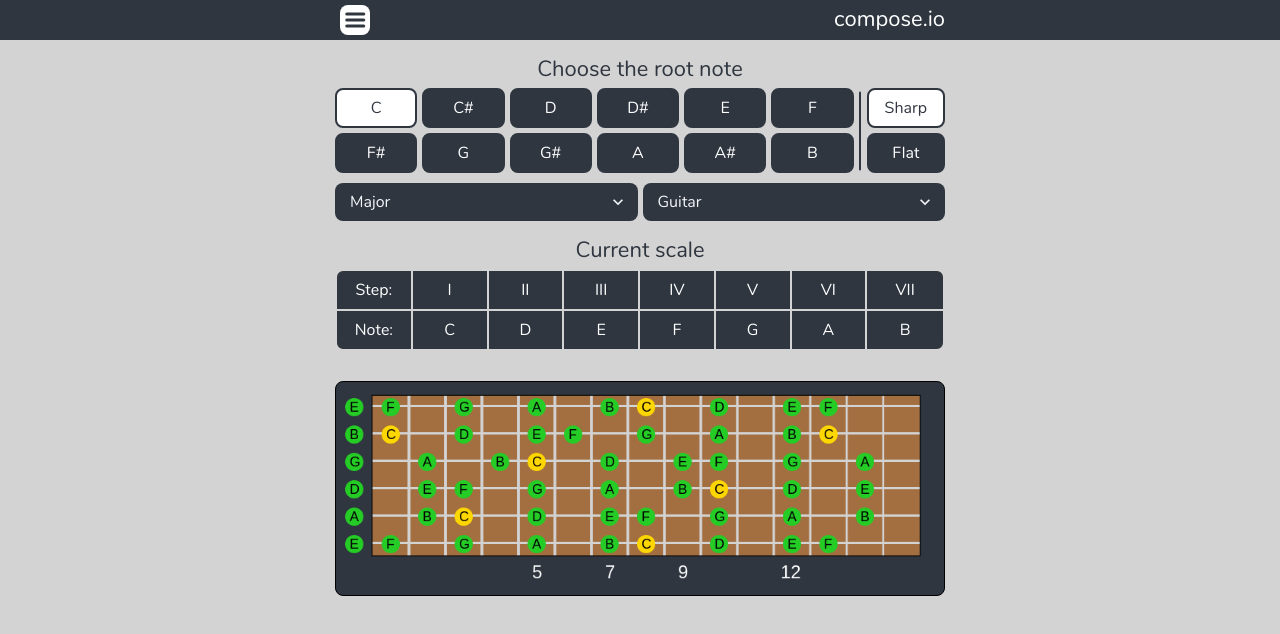
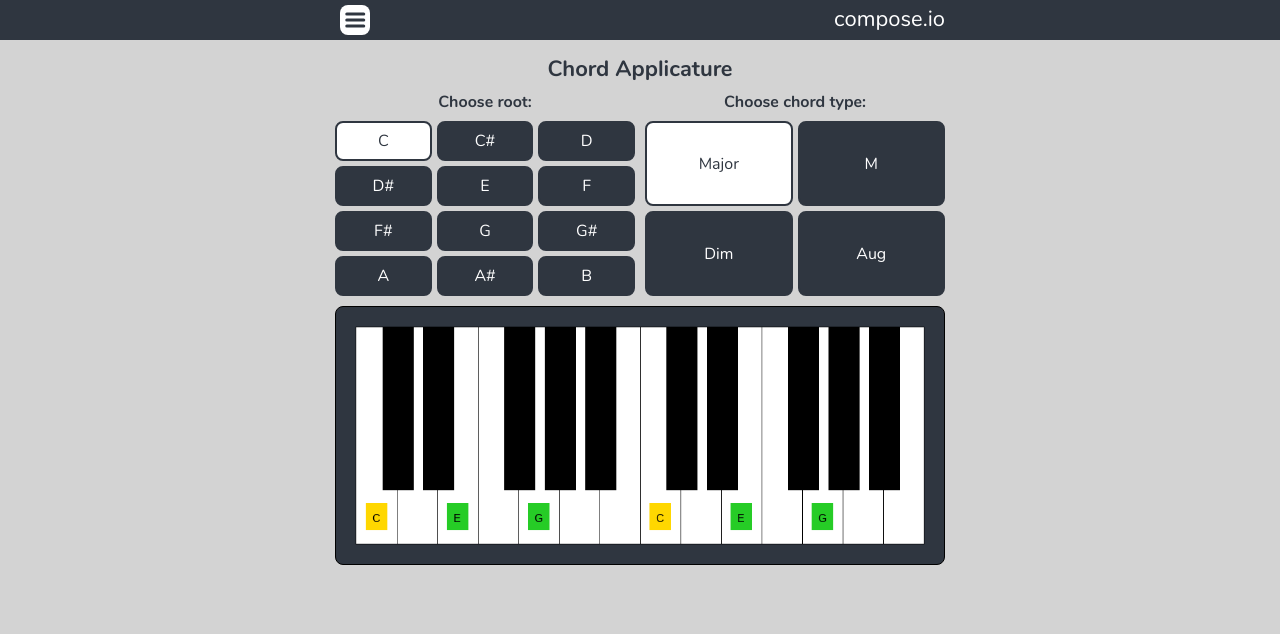
Before and after one commit to Onsh-a/compose, a Vue app: page /#/chord-applicatures in a window 1280 px wide. Shown: the top 634 px of the page. Built offline with nearby package versions, Linux system fonts and the light colour scheme.

Commit message:
Refactored: vue3

```diff
--- a/package.json
+++ b/package.json
@@ -6,11 +6,12 @@
   "targets": {
     "web": {
       "context": "browser",
-      "publicUrl": "./"
+      "publicUrl": "/"
     }
   },
   "scripts": {
-    "watch": "parcel serve index.html --open --port 3000",
+    "watch": "parcel serve index.html --port 3000",
+    "watch_open": "parcel serve index.html --open --port 3000",
     "build": "parcel build index.html",
     "test": "node --experimental-vm-modules ./node_modules/.bin/jest",
     "prepare_deploy": "rm -rf dist/ && rm -rf node_modules/.cache/gh-pages && npm run build",
--- a/src/App.vue
+++ b/src/App.vue
@@ -1,52 +1,7 @@
 <template>
   <Header />
-  <section class="container">
-    <ScaleSetting
-      :scale="scale"
-      @rootnote-update="setRoot"
-      @is-sharp-update="setIsSharp"
-      @scale-type-update="setScaleType"
-      @instrument-update="setInstrument"
-    />
-  </section>
-  <section class="container">
-    <ScaleTable :scale="scale.getScale()"/>
-  </section>
-  <section class="container">
-    <ui-canvas
-      :scale="scale.getScale()"
-      :instrument="instrument"
-    />
-  </section>
+  <router-view />
 </template>
-
 <script setup>
-import { ref } from 'vue';
-import Header from './components/Header';
-import ScaleTable from './components/ScaleTable.vue'
-import ScaleSetting from './components/ScaleSetting';
-import Scale from './js/helpers/Scale';
-import UiCanvas from './components/ui/UiCanvas.vue';
-
-const DEFAULT_ROOT = 'C';
-const DEFAULT_SCALE = 'major';
-const DEFAULT_INSTRUMENT = 'guitar';
-
-const scale = ref(new Scale(DEFAULT_ROOT, DEFAULT_SCALE));
-const instrument = ref(DEFAULT_INSTRUMENT);
-const setRoot = (root) => {
-  scale.value.setRoot(root);
-}
-const setIsSharp = (isSharp) => {
-  scale.value.setIsSharp(isSharp);
-}
-const setScaleType = (scaleType) => {
-  scale.value.setScaleType(scaleType);
-}
-
-const setInstrument = (updatedInstrument) => {
-  console.log(updatedInstrument.value);
-  instrument.value = updatedInstrument.value;
-}
-
+import Header from './components/Header.vue';
 </script>
--- a/src/components/Navigation.vue
+++ b/src/components/Navigation.vue
@@ -1,5 +1,5 @@
 <template>
-  <div :class="['nav', {'active': isMenuActive}]">
+  <div :class="['nav', {'active': isMenuActive}]" ref="menu">
     <div class="burger" @click="toggleBurger">
       <div class="burger-line"></div>
       <div class="burger-line"></div>
@@ -7,10 +7,22 @@
     </div>
     <ul class="nav-menu">
       <li class="nav-menu__item">
-        Main
+        <router-link
+          class="nav-menu__item-link"
+          @click="toggleBurger"
+          to="/"
+        >
+          Main
+        </router-link>
       </li>
       <li class="nav-menu__item">
-        Chord Applicatures
+        <router-link
+          class="nav-menu__item-link"
+          to="/chord-applicatures"
+          @click="toggleBurger"
+        >
+          Chord Applicatures
+        </router-link>
       </li>
     </ul>
   </div>
@@ -20,15 +32,26 @@
 import { ref } from 'vue';
 
 const isMenuActive = ref(false);
+const menu = ref(null);
+
+const closeModal = (e) => {
+  if (!menu.value.contains(e.target)) {
+    toggleBurger();
+  }
+}
 
 const toggleBurger = () => {
   isMenuActive.value = !isMenuActive.value;
+  if (!isMenuActive.value) {
+    document.removeEventListener('click', closeModal);
+    return;
+  }
+  document.addEventListener('click', closeModal);
 }
 
 </script>
 
 <style lang="scss" scoped>
-
 .nav {
   height: calc(100% - 10px);
   margin: 5px;
@@ -81,7 +104,10 @@ const toggleBurger = () => {
     overflow: hidden;
     z-index: 2;
 
-    &__item {
+    &__item-link {
+      color: white;
+      text-decoration: none;
+      display: block;
       cursor: pointer;
       padding: 10px;
       transition: .2s;
--- a/src/js/helpers/Chord.js
+++ b/src/js/helpers/Chord.js
@@ -1,6 +1,6 @@
 export default class Chord {
   patterns = {
-    maj: [0, 4, 7],
+    major: [0, 4, 7],
     m: [0, 3, 7],
     dim: [0, 3, 6],
     aug: [0, 4, 8],
@@ -16,8 +16,12 @@ export default class Chord {
     sharp: ['C', 'C#', 'D', 'D#', 'E', 'F', 'F#', 'G', 'G#', 'A', 'A#', 'B'],
     flat: ['C', 'D♭', 'D', 'E♭', 'E', 'F', 'F♭', 'G', 'A♭', 'A', 'B♭', 'B'],
   }
-  _getNotes() {
+  getNotes() {
     return this._notes[this.isSharp ? 'sharp' : 'flat'];
+  }
+
+  getPatterns() {
+    return Object.keys(this.patterns);
   }
   setIsSharp(isSharp) {
     this.isSharp = isSharp;
@@ -25,8 +29,8 @@ export default class Chord {
 
   calcChord(chord) {
     const chordType = this.getChordType(chord);
-    const startPoint = this._getNotes().indexOf(this.getNote(chord));
-    const sortedArr = this._getNotes().slice(startPoint).concat(this._getNotes().slice(0, startPoint));
+    const startPoint = this.getNotes().indexOf(this.getNote(chord));
+    const sortedArr = this.getNotes().slice(startPoint).concat(this.getNotes().slice(0, startPoint));
     return this.patterns[chordType].map(item => sortedArr[item]);
   };
 
@@ -34,7 +38,7 @@ export default class Chord {
     let chordType = chord.split('');
     chordType = chordType.filter(item => /[a-zA-Z]+/.test(item)); // trim '#'
     chordType.shift();
-    return chordType.join('') || 'maj';
+    return chordType.join('') || 'major';
   }
 
   getNote(chord) {
--- a/src/main.js
+++ b/src/main.js
@@ -1,4 +1,7 @@
 import { createApp } from 'vue';
+import router from './router'
 import App from './App.vue';
 
-createApp(App).mount('#root')
+const app = createApp(App);
+app.use(router);
+app.mount('#root');
--- /dev/null
+++ b/src/router.js
@@ -0,0 +1,19 @@
+import { createRouter, createWebHashHistory } from 'vue-router';
+import Main from './views/Main.vue'
+import ChordApplicature from './views/ChordApplicature.vue'
+
+const router = createRouter({
+  history: createWebHashHistory(),
+  routes: [
+    {
+      path: '/',
+      component: Main,
+    },
+    {
+      path: '/chord-applicatures',
+      component: ChordApplicature,
+    }
+  ]
+})
+
+export default router;
--- /dev/null
+++ b/src/views/ChordApplicature.vue
@@ -0,0 +1,137 @@
+<template>
+  <section class="container applicature">
+    <h2 class="applicature-title">Chord Applicature</h2>
+
+    <div class="applicature-root">
+      <h4 class="applicature-root__title">Choose root:</h4>
+      <div class="applicature-root__notes">
+        <RootNote
+          v-for="note in notes"
+          @rootnote-update="rootUpdate"
+          :note="note"
+          :root="root"
+        />
+      </div>
+    </div>
+
+    <div class="applicature-type">
+      <h4 class="applicature-type__title">Choose chord type:</h4>
+      <div class="applicature-type__types">
+        <button
+          :class="['applicature-type__type', { 'active': currentChordType === chordType }]"
+          v-for="chordType in chordTypes"
+          @click="chordTypeUpdate(chordType)"
+        >
+          {{ chordType }}
+        </button>
+      </div>
+    </div>
+    <ui-canvas class="applicature-chord" instrument="piano" :scale="currentChordNotes" />
+  </section>
+</template>
+
+<script setup>
+import { ref, computed } from 'vue';
+import RootNote from '../components/RootNote.vue';
+import UiCanvas from './../components/ui/UiCanvas.vue';
+import Chord from '../js/helpers/Chord.js';
+
+const DEFAULT_ROOT = 'C';
+const DEFAULT_TYPE = 'major';
+const chord = new Chord();
+const chordTypes = chord.getPatterns();
+const notes = ref(chord.getNotes());
+const root = ref(DEFAULT_ROOT);
+const currentChordType = ref(DEFAULT_TYPE);
+const currentChordNotes = computed(() => {
+  return chord.calcChord(`${root.value}${currentChordType.value}`);
+})
+
+const rootUpdate = (rootNote) => {
+  root.value = rootNote;
+}
+
+const chordTypeUpdate = (type) => {
+  currentChordType.value = type;
+}
+
+</script>
+
+<style scoped lang="scss">
+.applicature {
+  display: grid;
+  grid-template-columns: 1fr 1fr;
+  column-gap: 10px;
+  font-family: Nunito, sans-serif;
+  color: #2f3640;
+}
+
+.applicature-title {
+  text-align: center;
+  margin: 0 auto 15px;
+  font-size: 22px;
+  display: block;
+  grid-column: 1 / 3;
+}
+
+.applicature-root {
+  grid-column: 1 / 2;
+
+  &__title {
+    text-align: center;
+    margin-bottom: 10px;
+  }
+
+  &__notes {
+    display: grid;
+    grid-template-columns: 1fr 1fr 1fr;
+    gap: 5px;
+
+    button {
+      width: 100%;
+    }
+  }
+}
+
+.applicature-type {
+  grid-column: 2 / 3;
+  display: flex;
+  flex-direction: column;
+
+  &__types {
+    display: grid;
+    grid-template-columns: 1fr 1fr;
+    gap: 5px;
+    flex: 1;
+  }
+
+  &__title {
+    text-align: center;
+    margin-bottom: 10px;
+  }
+
+  &__type {
+    width: 100%;
+    height: 100%;
+    color: #FFFFFF;
+    background-color: #2F3640;
+    border: 2px solid #2F3640;
+    border-radius: 8px;
+    justify-content: center;
+    align-items: center;
+    display: flex;
+    cursor: pointer;
+    text-transform: capitalize;
+
+    &.active {
+      color: #2F3640;
+      background-color: #FFFFFF;
+      border: 2px solid #2F3640;
+    }
+  }
+}
+
+.applicature-chord {
+  grid-column: 1 / 3;
+}
+</style>
--- /dev/null
+++ b/src/views/Main.vue
@@ -0,0 +1,48 @@
+<template>
+  <section class="container">
+    <ScaleSetting
+      :scale="scale"
+      @rootnote-update="setRoot"
+      @is-sharp-update="setIsSharp"
+      @scale-type-update="setScaleType"
+      @instrument-update="setInstrument"
+    />
+  </section>
+  <section class="container">
+    <ScaleTable :scale="scale.getScale()"/>
+  </section>
+  <section class="container">
+    <ui-canvas
+      :scale="scale.getScale()"
+      :instrument="instrument"
+    />
+  </section>
+</template>
+
+ <script setup>
+ import { ref } from 'vue';
+ import ScaleTable from './../components/ScaleTable.vue'
+ import ScaleSetting from './../components/ScaleSetting';
+ import Scale from './../js/helpers/Scale';
+ import UiCanvas from './../components/ui/UiCanvas.vue';
+
+ const DEFAULT_ROOT = 'C';
+ const DEFAULT_SCALE = 'major';
+ const DEFAULT_INSTRUMENT = 'guitar';
+
+ const scale = ref(new Scale(DEFAULT_ROOT, DEFAULT_SCALE));
+ const instrument = ref(DEFAULT_INSTRUMENT);
+ const setRoot = (root) => {
+   scale.value.setRoot(root);
+ }
+ const setIsSharp = (isSharp) => {
+   scale.value.setIsSharp(isSharp);
+ }
+ const setScaleType = (scaleType) => {
+   scale.value.setScaleType(scaleType);
+ }
+ const setInstrument = (updatedInstrument) => {
+   console.log(updatedInstrument.value);
+   instrument.value = updatedInstrument.value;
+ }
+</script>
```
Also changed, not shown: src/components/chordApplicature.vue (added, +35 -0 lines), 1 other file (tests, documents, lock files or other folders).
